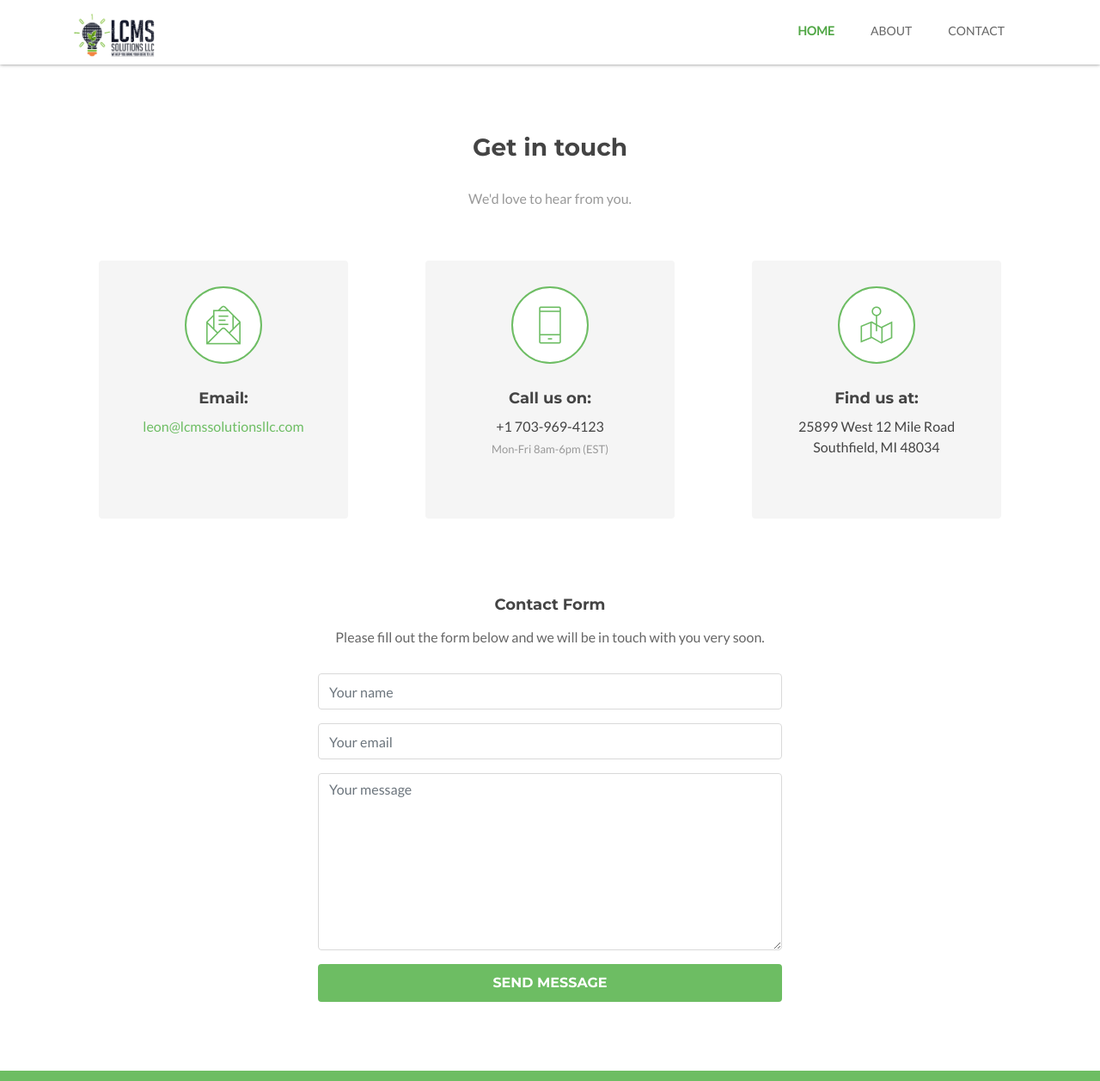
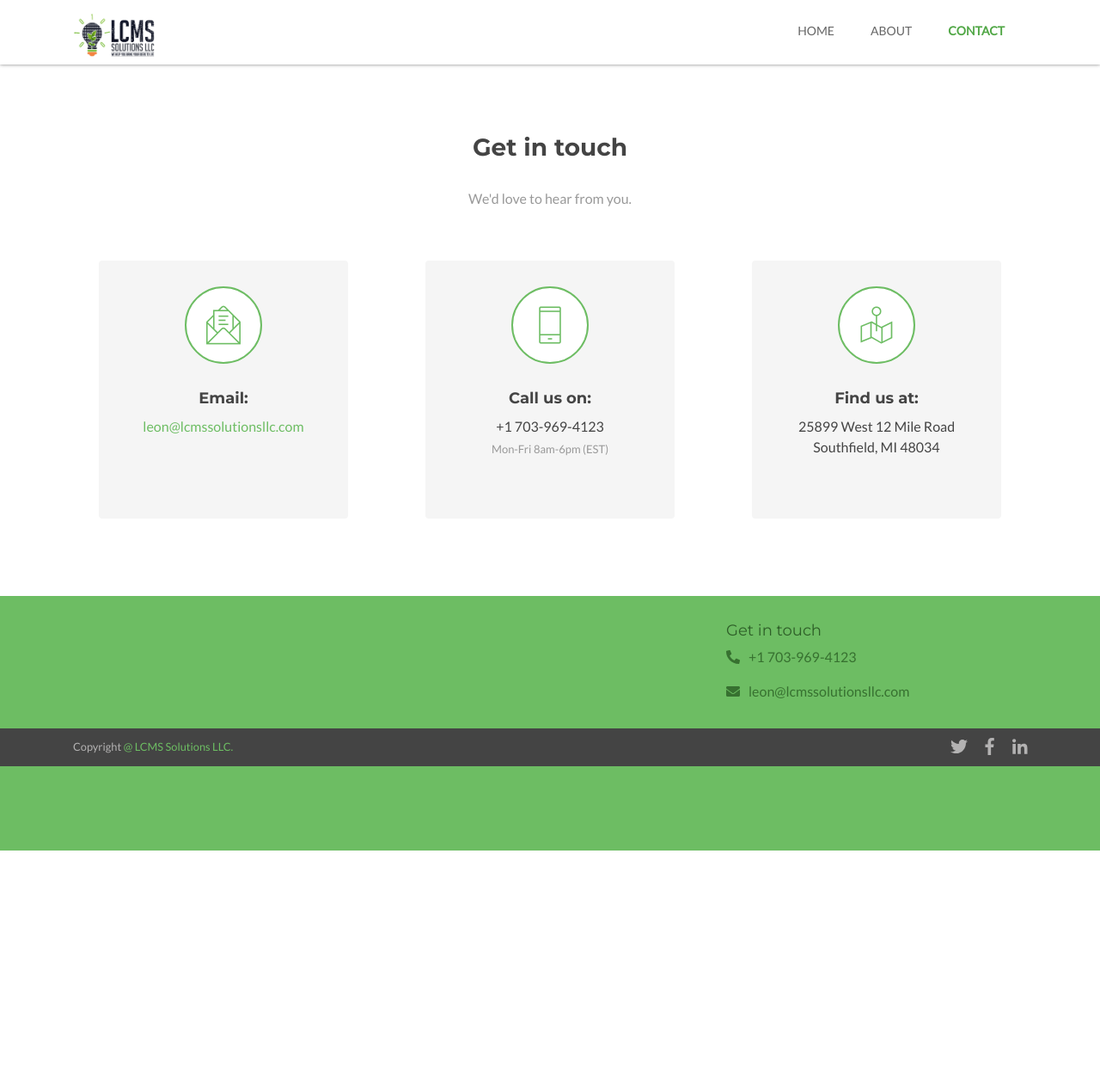
Before and after one commit to LeonSchubrych/lcms, a plain HTML site: page contact.html in a window 1280 px wide. Shown: the top 1257 px of the page at 86% size. After the commit the page ends 989 px from the top, so only its background shows below. Drawn offline with Linux system fonts and the light colour scheme.

Commit message:
Nav link and contact-form fix

```diff
--- a/contact.html
+++ b/contact.html
@@ -45,9 +45,9 @@
             </button>
             <div class="navbar-collapse collapse justify-content-end" id="navbar-collapse">
               <ul class="nav navbar-nav">
-                <li class="active nav-item"><a class="nav-link" href="index.html">Home</a></li>
-                        <li class="nav-item"><a class="nav-link" href="about.html">About</a></li>
-                <li class="nav-item"><a class="nav-link" href="contact.html">Contact</a></li>
+                <li class="nav-item"><a class="nav-link" href="index.html">Home</a></li>
+                <li class="nav-item"><a class="nav-link" href="about.html">About</a></li>
+                <li class="active nav-item"><a class="nav-link" href="contact.html">Contact</a></li>
               <!--	<li class="nav-item"><a class="nav-link login-trigger" data-toggle="modal" data-target="#login-modal">Log in</a></li>
             --></ul>
               <!--//nav-->
@@ -110,7 +110,7 @@
                 </div><!--//row-->
             </div><!--//container-->
         </section><!--//contact-->
-        <section class="container contact-form-section">
+        <section class="container contact-form-section" style="display:none">
             <h3 class="title text-center">Contact Form</h3>
             <p class="intro text-center">Please fill out the form below and we will be in touch with you very soon.</p>
 
```
Also changed, not shown: about.html (+2 -4 lines).
